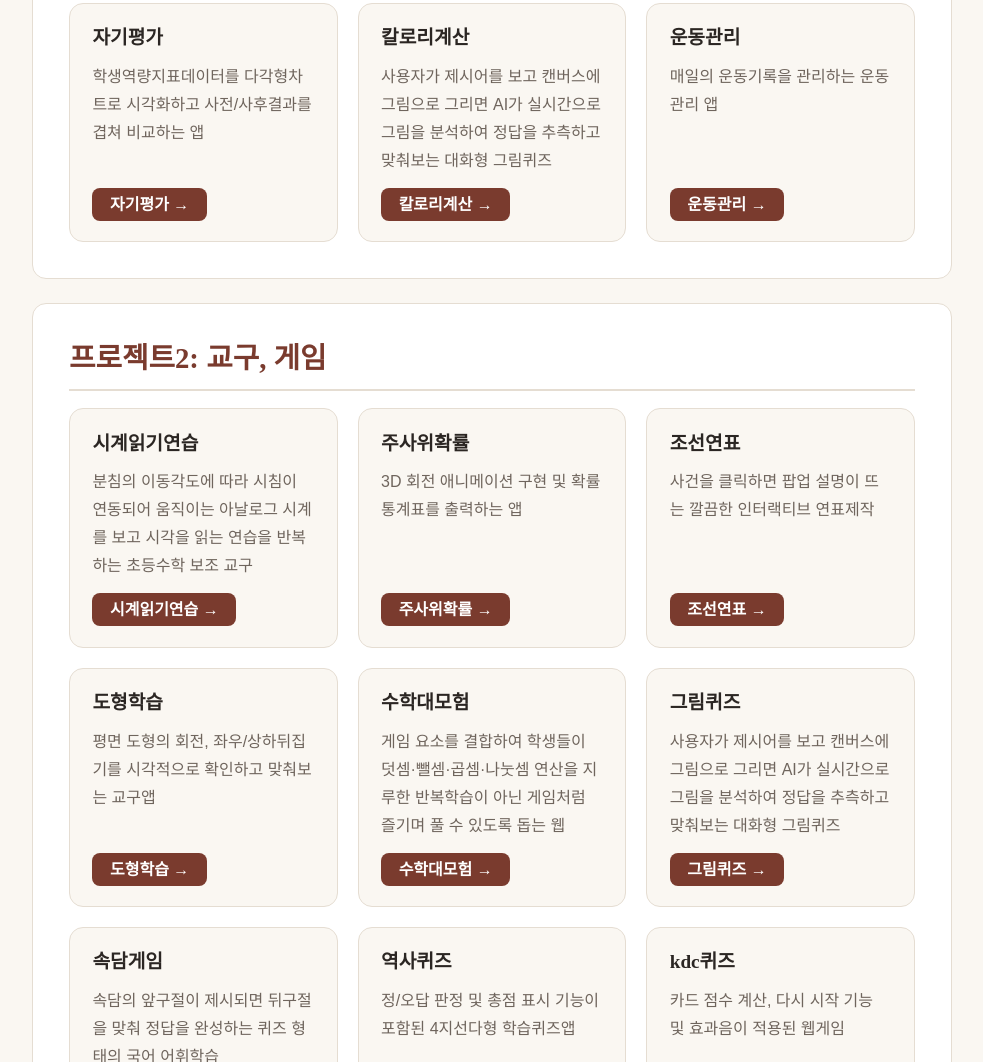
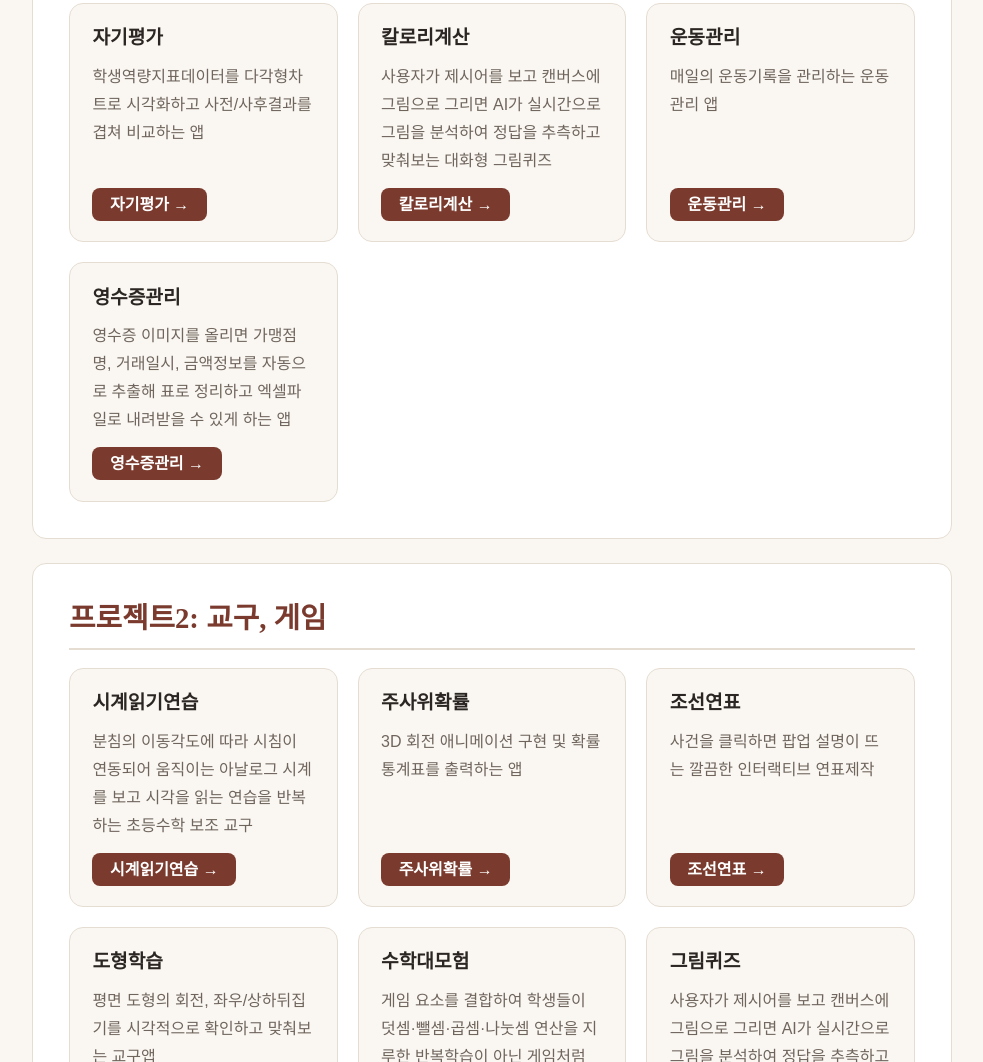
Before and after one commit to 202500147-bookworm/my-webpage, a plain HTML site: page index.html in a window 1280 px wide. Shown: the part 1484-2546 px from the top of the page, without its empty margins (148-1131 px from the left). Drawn offline with Linux system fonts and the light colour scheme.

Commit message:
Update index.html

```diff
--- a/index.html
+++ b/index.html
@@ -358,6 +358,15 @@
       </div>
     </article>
 
+    <!-- [ITEM: project-영수증관리] 영수증관리 -->
+    <article class="project-item" id="project-todo">
+      <h3>영수증관리</h3>
+      <p>영수증 이미지를 올리면 가맹점명, 거래일시, 금액정보를 자동으로 추출해 표로 정리하고 엑셀파일로 내려받을 수 있게 하는 앱</p>
+      <div class="project-link-box">
+        <a href="https://gemini.google.com/share/d/1dsuN4ORrbfx67EAC3vX_9Wmd8cx1z6_2?usp=sharing" class="btn-link" target="_blank" rel="noopener noreferrer">영수증관리 &rarr;</a>
+      </div>
+    </article>
+
     <!-- 새 프로젝트는 위 article 블록을 복사해 추가 -->
 
   </div>
```
